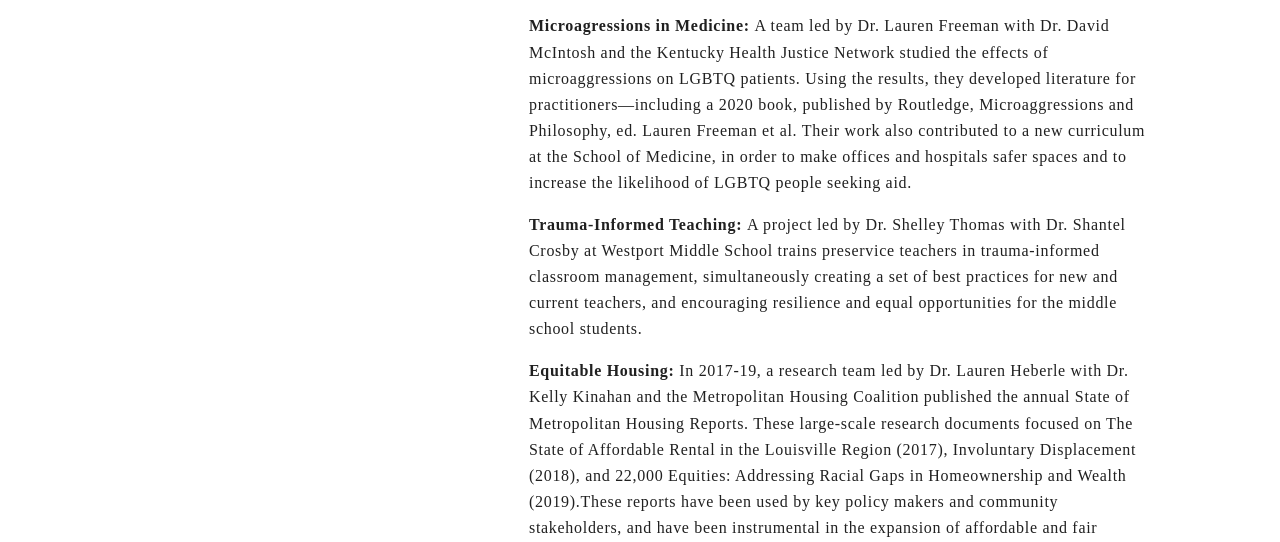
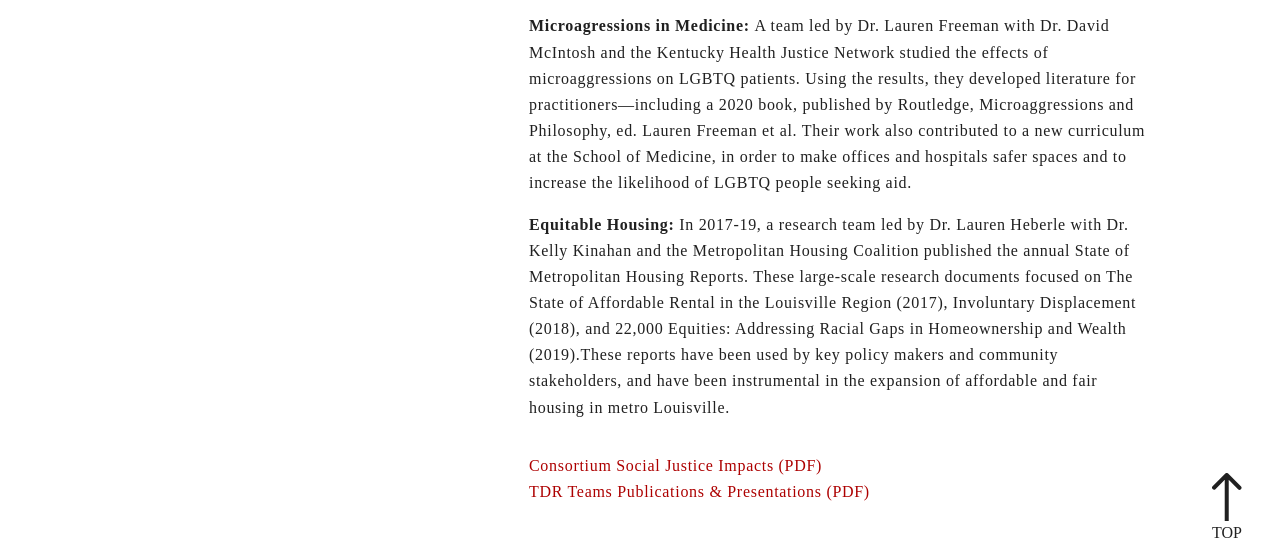
Before and after one commit to lg-fosl/consortium-static-lyrah, a website: page public/research-impact.html in a window 1280 px wide. Shown: the part 642-1184 px from the top of the page. Drawn offline with nearby package versions, Linux system fonts and the light colour scheme; a web font is replaced by a local one.

Commit message:
research impact 2

```diff
--- a/public/research-impact.html
+++ b/public/research-impact.html
@@ -829,15 +829,7 @@
                     in order to make offices and hospitals safer spaces and to
                     increase the likelihood of LGBTQ people seeking aid.
                   </p>
-                  <p class="custom-text-style fnt-goth-book ml-xl-3">
-                    <strong>Trauma-Informed Teaching: </strong>
-                    A project led by Dr. Shelley Thomas with Dr. Shantel Crosby
-                    at Westport Middle School trains preservice teachers in
-                    trauma-informed classroom management, simultaneously
-                    creating a set of best practices for new and current
-                    teachers, and encouraging resilience and equal opportunities
-                    for the middle school students.
-                  </p>
+
                   <p class="custom-text-style fnt-goth-book ml-xl-3">
                     <strong>Equitable Housing: </strong>
                     In 2017-19, a research team led by Dr. Lauren Heberle with
```
